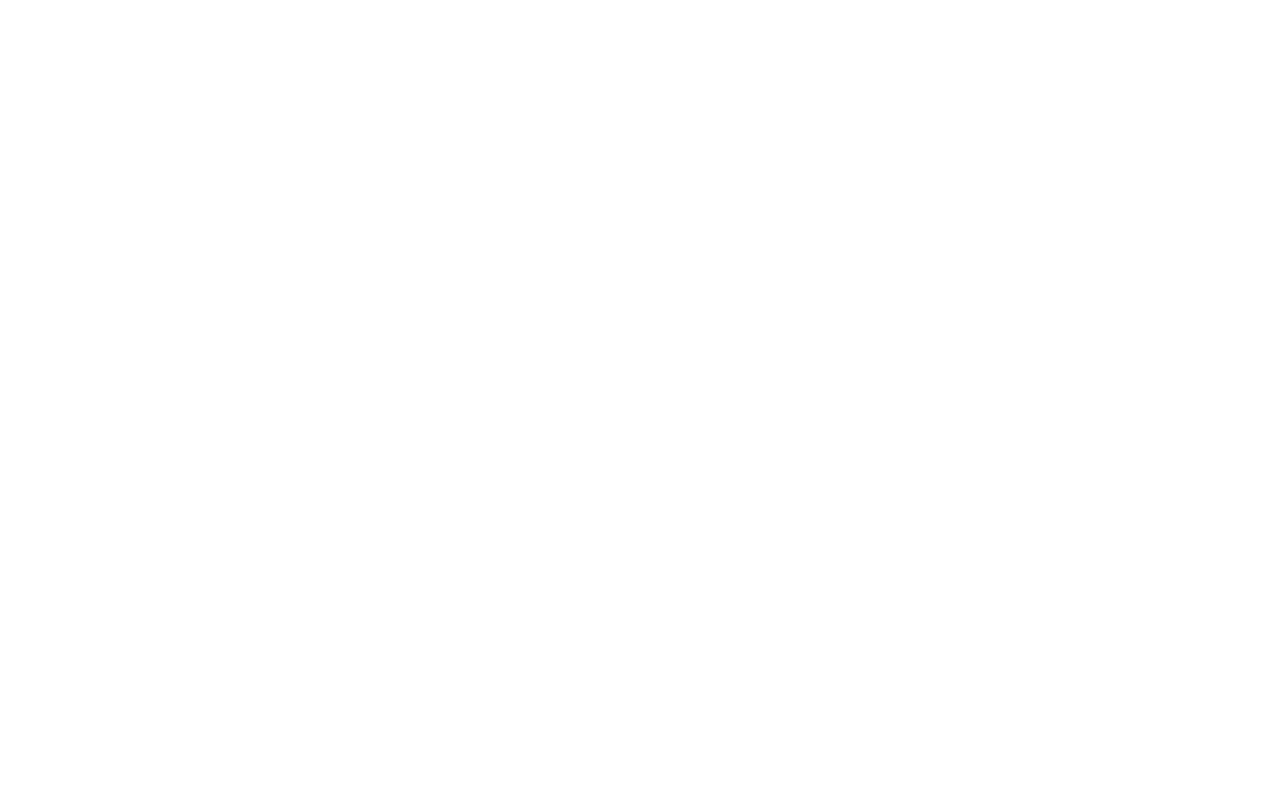
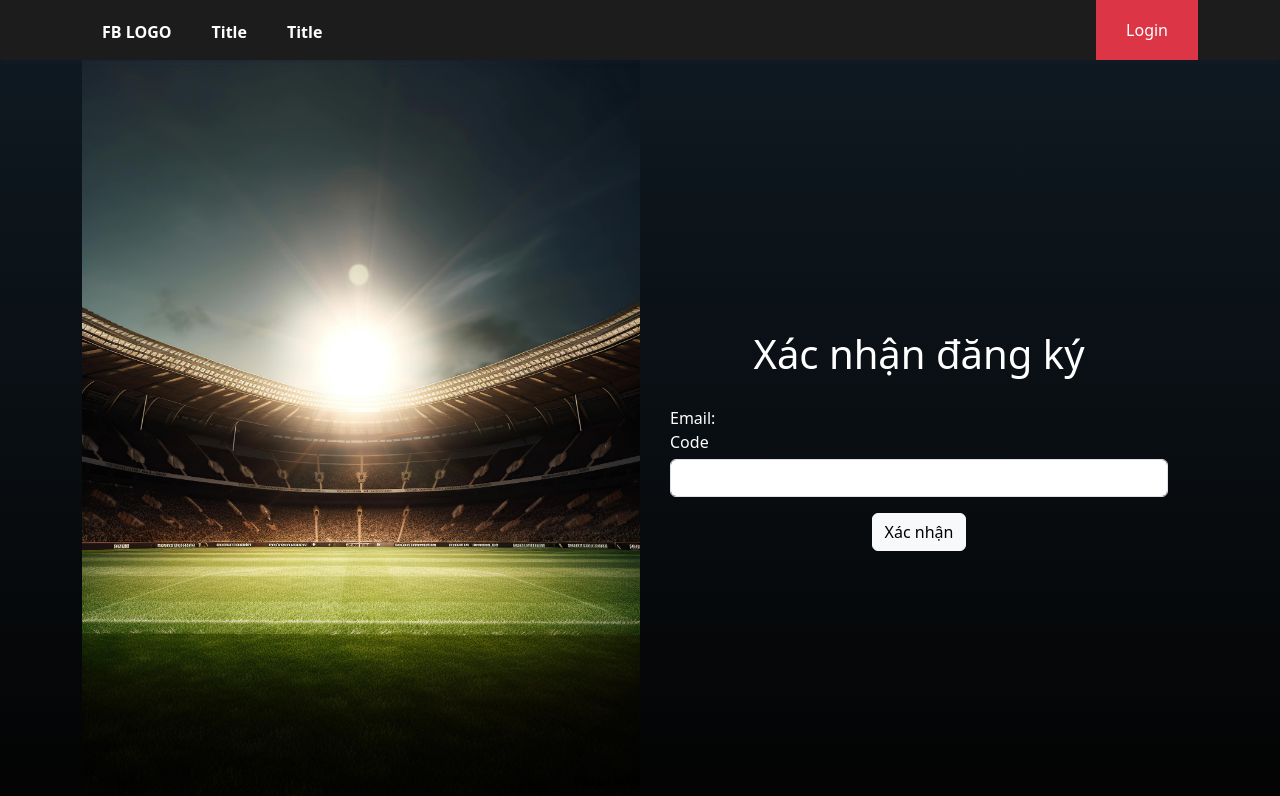
Before and after one commit to haquoctuan20/football-booking, a React (Vite) app: page /confirm-register in a window 1280 px wide. Before the commit this address had no page. Shown: the top 796 px of the page. Built offline with nearby package versions, Linux system fonts and the light colour scheme.

Commit message:
zustand store

```diff
--- a/package.json
+++ b/package.json
@@ -23,7 +23,8 @@
     "react-toastify": "^9.1.3",
     "sort-by": "^1.2.0",
     "styled-components": "^6.1.1",
-    "yup": "^1.3.2"
+    "yup": "^1.3.2",
+    "zustand": "^4.4.6"
   },
   "devDependencies": {
     "@types/react": "^18.2.15",
--- a/src/App.tsx
+++ b/src/App.tsx
@@ -46,7 +46,7 @@ function App() {
           />
 
           <Route
-            path="confirm-register/:mail"
+            path="confirm-register"
             element={
               <AuthLayout>
                 <ConfirmRegister />
--- a/src/pages/auth/ConfirmRegister.tsx
+++ b/src/pages/auth/ConfirmRegister.tsx
@@ -1,9 +1,10 @@
 /* eslint-disable @typescript-eslint/no-explicit-any */
-import { useForm } from "react-hook-form";
-import { WrapperAuth } from "./AuthStyled";
-import * as yup from "yup";
 import { yupResolver } from "@hookform/resolvers/yup";
 import { Button, Form } from "react-bootstrap";
+import { useForm } from "react-hook-form";
+import * as yup from "yup";
+import { useRegisterStore } from "../../store/useRegisterStore";
+import { WrapperAuth } from "./AuthStyled";
 
 const schema = yup
   .object({
@@ -20,6 +21,8 @@ const ConfirmRegister = () => {
     resolver: yupResolver(schema),
   });
 
+  const mailVerify = useRegisterStore((state) => state.mailVerify);
+
   const handleValidateCode = (params: any) => {
     console.log("🚀 -> handleValidateCode -> params:", params);
   };
@@ -27,6 +30,8 @@ const ConfirmRegister = () => {
   return (
     <WrapperAuth>
       <h4 className="title-auth">Xác nhận đăng ký</h4>
+
+      <div>Email: {mailVerify}</div>
 
       <Form onSubmit={handleSubmit(handleValidateCode)}>
         <div className="label-auth">Code</div>
--- a/src/pages/auth/RegisterPage.tsx
+++ b/src/pages/auth/RegisterPage.tsx
@@ -4,6 +4,7 @@ import { Button, Form } from "react-bootstrap";
 import { useForm } from "react-hook-form";
 import { Link, useNavigate } from "react-router-dom";
 import * as yup from "yup";
+import { useRegisterStore } from "../../store/useRegisterStore";
 import { WrapperAuth } from "./AuthStyled";
 
 const schema = yup
@@ -27,9 +28,11 @@ const RegisterPage = () => {
   });
 
   const navigate = useNavigate();
+  const setMailVerify = useRegisterStore((state) => state.setMailVerify);
 
   const handleLogin = (params: any) => {
-    console.log("🚀 -> handleLogin -> params:", params);
+    console.log("🚀 - handleLogin - params: ", params);
+    setMailVerify(params.email);
     navigate(`/confirm-register`);
   };
 
--- /dev/null
+++ b/src/store/constants.ts
@@ -0,0 +1 @@
+export const NAME_REGISTER_STORE = "football-booking-register";
--- /dev/null
+++ b/src/store/useRegisterStore.ts
@@ -0,0 +1,28 @@
+import { create } from "zustand";
+import { persist } from "zustand/middleware";
+import { NAME_REGISTER_STORE } from "./constants";
+
+export interface AuthState {
+  mailVerify: string | null;
+  setMailVerify: (mail: string) => void;
+  resetMailVerify: () => void;
+}
+
+export const useRegisterStore = create<AuthState>()(
+  persist(
+    (set) => ({
+      // states
+      mailVerify: null,
+
+      // methods
+      setMailVerify: (mail: string) =>
+        set((state) => {
+          console.log("🚀 - state: ", state);
+          return { mailVerify: mail };
+        }),
+
+      resetMailVerify: () => set(() => ({ mailVerify: null })),
+    }),
+    { name: NAME_REGISTER_STORE }
+  )
+);
--- a/vite.config.ts
+++ b/vite.config.ts
@@ -5,6 +5,6 @@ import react from "@vitejs/plugin-react";
 export default defineConfig({
   plugins: [react()],
   server: {
-    port: 3000,
+    port: 3030,
   },
 });
```
Also changed, not shown: 1 other file (tests, documents, lock files or other folders).
